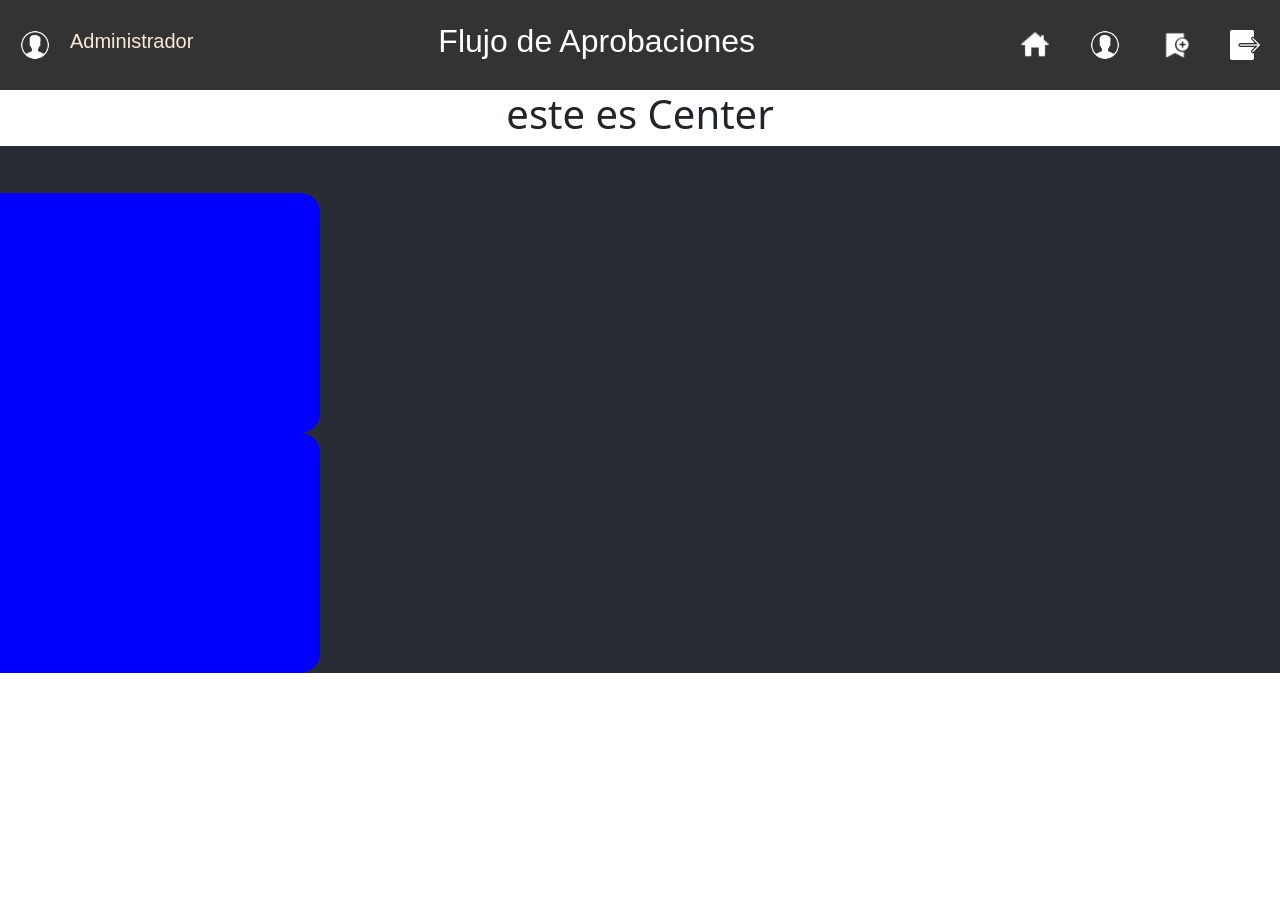
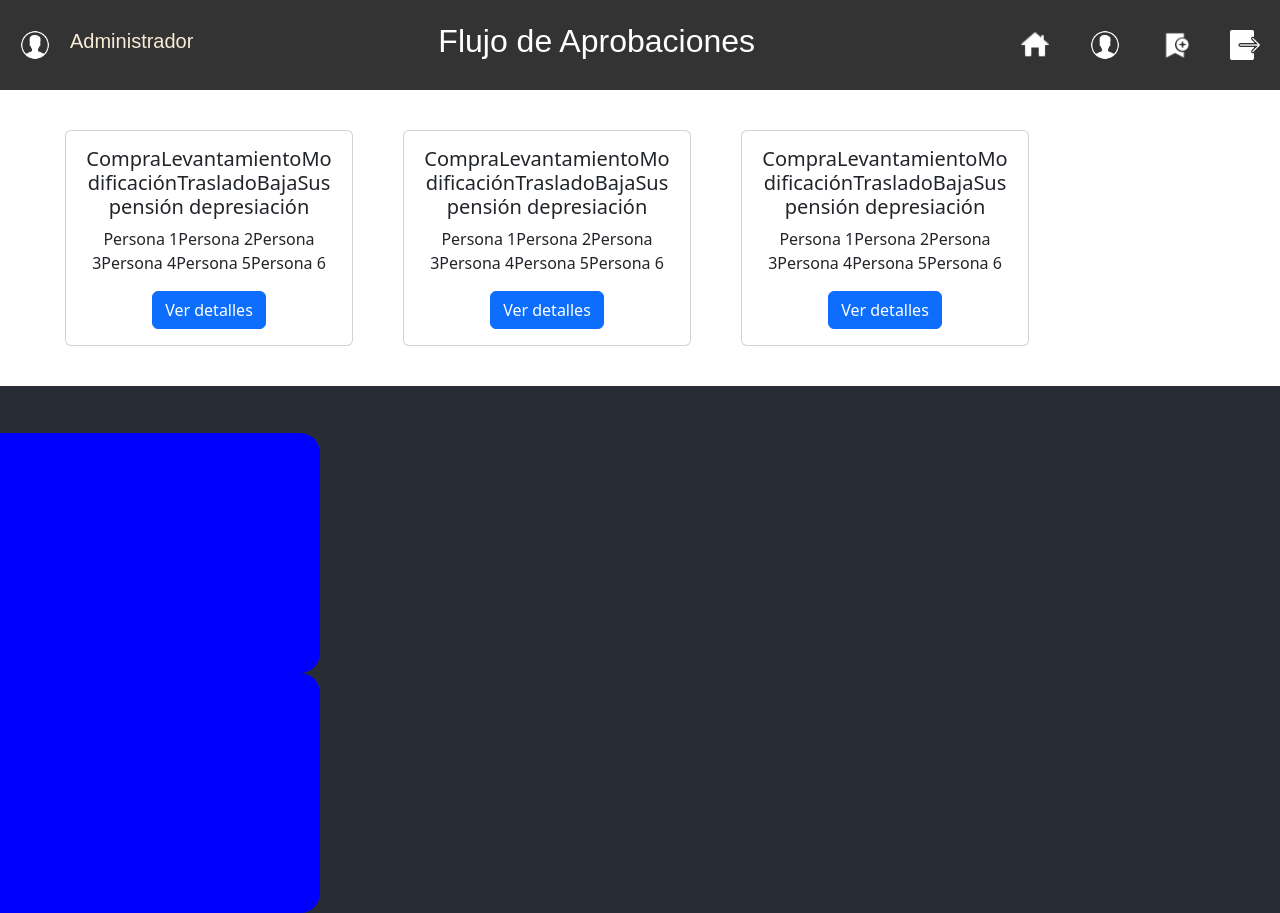
Before and after one commit to JPPUERTAORREGO/aprovals_process, a React (Create React App) app: page / in a window 1280 px wide. Shown: the top 913 px of the page. Before the commit the page ends 800 px from the top, so only its background shows below. Built offline with nearby package versions, Linux system fonts and the light colour scheme.

Commit message:
Version 8
Card en el centro de la pagina... con información traida de la data.js

```diff
--- a/src/components/Header_component.js
+++ b/src/components/Header_component.js
@@ -112,7 +112,7 @@ export const Header_component = (props) => {
               <input placeholder='Valor activo (COP)' {...register("valor", { required: true })} step="0.01" type="number" className='form-control'/>
               {errors.valor && <span style={{ color: 'red' }}>Este campo es requerido</span>}
 
-              <label className='form-label'>Agregar archivo</label>
+              <label className='form-label'></label>
               <input {...register("archivo", { required: true })} type="file" multiple className='form-control'/>
               {errors.archivo && <span style={{ color: 'red' }}>Este campo es requerido</span>}
 
--- /dev/null
+++ b/src/components/List_component.css
@@ -0,0 +1,10 @@
+/* List_component.css */
+.listComponent {
+    display: flex;
+    /* justify-content: space-between; */
+    margin: 40px;
+}
+
+.cardComponent {
+    margin: 0 25px;
+}
--- a/src/components/List_component.js
+++ b/src/components/List_component.js
@@ -1,9 +1,52 @@
-import React from 'react'
+import React, { useState } from 'react'
+import Button from 'react-bootstrap/Button';
+import Card from 'react-bootstrap/Card';
+import Modal from 'react-bootstrap/Modal';
+import './List_component.css';
+import Data from './Data';
 
 export const List_component = () => {
+  const [show, setShow] = useState(false);  // estado para controlar la visibilidad del modal
+  const [currentData, setCurrentData] = useState(null);  // estado para almacenar los datos actuales
+
+  const handleClose = () => setShow(false);  // cierra el modal
+  const handleShow = (data) => {  // muestra el modal y establece los datos actuales
+    setCurrentData(data);
+    setShow(true);
+  };
+
   return (
-    <div>
-      <h1>este es Center</h1>
+    <div className="listComponent">
+      {Data.solicitudes.map((solicitud, index) => (  // itera sobre los datos
+        <Card key={index} className="cardComponent" style={{ width: '18rem' }}>
+          <Card.Body>
+            <Card.Title>{solicitud["tipo de novedad"]}</Card.Title>
+            <Card.Text>
+              {solicitud["Aprovador"]}
+            </Card.Text>
+            <Button variant="primary" onClick={() => handleShow(solicitud)}>Ver detalles</Button>
+          </Card.Body>
+        </Card>
+      ))}
+
+      <Modal show={show} onHide={handleClose}>
+        <Modal.Header closeButton>
+          <Modal.Title>Detalles</Modal.Title>
+        </Modal.Header>
+        <Modal.Body>
+          {currentData && Object.entries(currentData).map(([key, value], index) => (
+            <p key={index}><strong>{key}:</strong> {value}</p>
+          ))}
+        </Modal.Body>
+        <Modal.Footer>
+          <Button variant="secondary" onClick={handleClose}>
+            Cerrar
+          </Button>
+        </Modal.Footer>
+      </Modal>
     </div>
   )
 }
+
+
+export default List_component;
```
Also changed, not shown: src/components/Data.js (renamed from src/Data.js).
